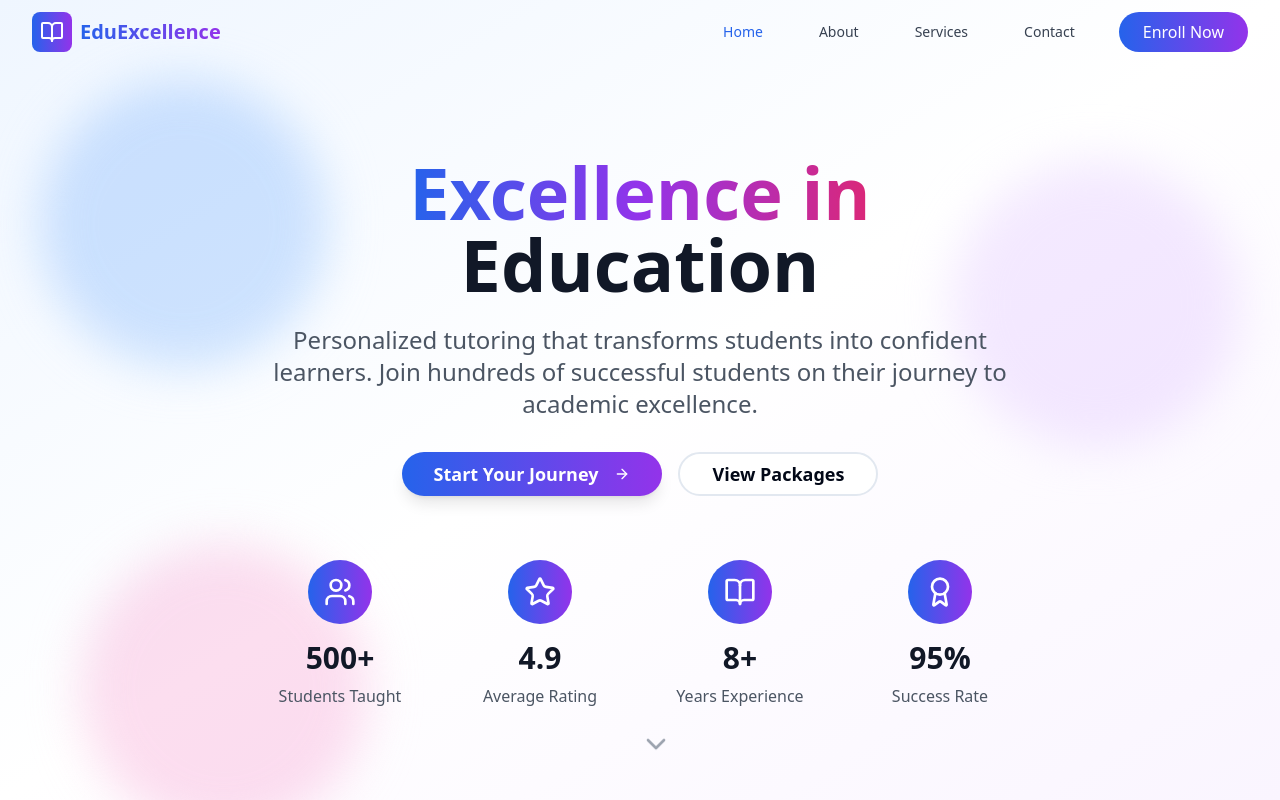
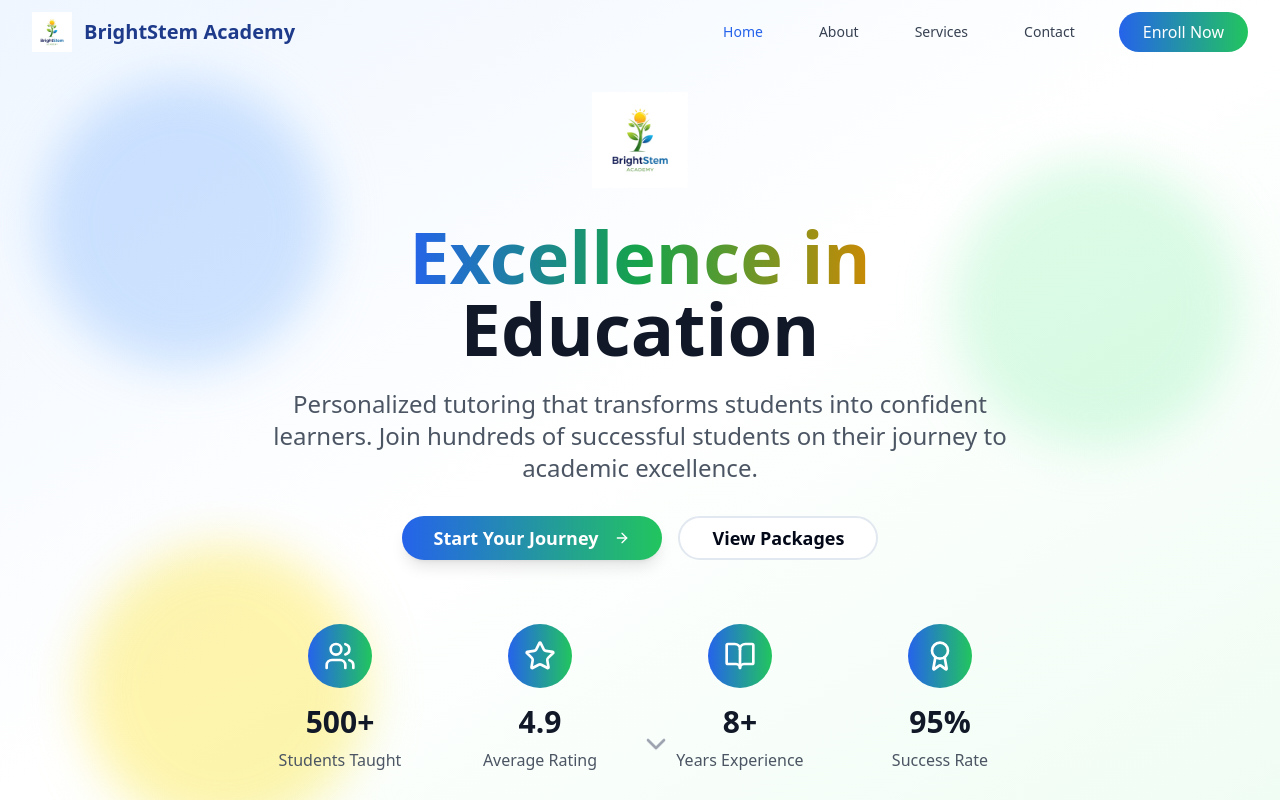
Before and after one commit to shivam7-iitbhu/brightstem-academy, a React (Vite) app: page / in a window 1280 px wide. Shown: the top 800 px of the page. Built offline with nearby package versions, Linux system fonts and the light colour scheme.

Commit message:
Refactor: Incorporate company name and logo
Incorporate the company name "BrightStem Academy" and its logo into the website.

```diff
--- a/index.html
+++ b/index.html
@@ -4,18 +4,20 @@
   <head>
     <meta charset="UTF-8" />
     <meta name="viewport" content="width=device-width, initial-scale=1.0" />
-    <title>EduExcellence - Premier Home Tutoring Services</title>
+    <title>BrightStem Academy - Premier Home Tutoring Services</title>
     <meta name="description" content="Transform your child's academic journey with personalized home tutoring. Expert teaching, proven results, flexible packages from ₹2,000/month." />
-    <meta name="author" content="EduExcellence" />
+    <meta name="author" content="BrightStem Academy" />
 
-    <meta property="og:title" content="EduExcellence - Premier Home Tutoring Services" />
+    <meta property="og:title" content="BrightStem Academy - Premier Home Tutoring Services" />
     <meta property="og:description" content="Transform your child's academic journey with personalized home tutoring. Expert teaching, proven results, flexible packages from ₹2,000/month." />
     <meta property="og:type" content="website" />
-    <meta property="og:image" content="https://lovable.dev/opengraph-image-p98pqg.png" />
+    <meta property="og:image" content="/lovable-uploads/d8899f5c-745b-4049-aaf0-37773ca2e953.png" />
 
     <meta name="twitter:card" content="summary_large_image" />
-    <meta name="twitter:site" content="@lovable_dev" />
-    <meta name="twitter:image" content="https://lovable.dev/opengraph-image-p98pqg.png" />
+    <meta name="twitter:site" content="@brightstem_academy" />
+    <meta name="twitter:image" content="/lovable-uploads/d8899f5c-745b-4049-aaf0-37773ca2e953.png" />
+
+    <link rel="icon" href="/lovable-uploads/d8899f5c-745b-4049-aaf0-37773ca2e953.png" type="image/png">
   </head>
 
   <body>
--- a/src/components/Footer.tsx
+++ b/src/components/Footer.tsx
@@ -1,7 +1,7 @@
 
 import { useState } from 'react';
 import { Link } from 'react-router-dom';
-import { BookOpen, Mail, Phone, MapPin, Send, Facebook, Twitter, Instagram, Youtube } from 'lucide-react';
+import { Mail, Phone, MapPin, Send, Facebook, Twitter, Instagram, Youtube } from 'lucide-react';
 import { Button } from '@/components/ui/button';
 import { Input } from '@/components/ui/input';
 import { useToast } from '@/hooks/use-toast';
@@ -32,7 +32,7 @@ const Footer = () => {
   return (
     <footer className="bg-gray-900 text-white">
       {/* Quick Enrollment Section */}
-      <div className="bg-gradient-to-r from-blue-600 to-purple-600 py-12">
+      <div className="bg-gradient-to-r from-blue-600 to-green-500 py-12">
         <div className="max-w-7xl mx-auto px-4 sm:px-6 lg:px-8 text-center">
           <h2 className="text-3xl font-bold mb-4">Ready to Start Learning?</h2>
           <p className="text-xl text-blue-100 mb-8 max-w-2xl mx-auto">
@@ -72,11 +72,13 @@ const Footer = () => {
           <div className="grid md:grid-cols-2 lg:grid-cols-4 gap-8">
             {/* Brand Section */}
             <div className="lg:col-span-1">
-              <Link to="/" className="flex items-center space-x-2 mb-6">
-                <div className="p-2 bg-gradient-to-r from-blue-600 to-purple-600 rounded-lg">
-                  <BookOpen className="h-6 w-6 text-white" />
-                </div>
-                <span className="text-xl font-bold">EduExcellence</span>
+              <Link to="/" className="flex items-center space-x-3 mb-6">
+                <img
+                  src="/lovable-uploads/d8899f5c-745b-4049-aaf0-37773ca2e953.png"
+                  alt="BrightStem Academy Logo"
+                  className="h-8 w-auto"
+                />
+                <span className="text-xl font-bold">BrightStem Academy</span>
               </Link>
               <p className="text-gray-400 mb-6 leading-relaxed">
                 Transforming lives through quality education. Personalized learning solutions
@@ -136,7 +138,7 @@ const Footer = () => {
                 <div className="flex items-start">
                   <Mail className="h-5 w-5 text-blue-400 mr-3 mt-1 flex-shrink-0" />
                   <div>
-                    <p className="text-white font-medium">teacher@eduexcellence.com</p>
+                    <p className="text-white font-medium">teacher@brightstem.academy</p>
                     <p className="text-gray-400 text-sm">Quick response within 24hrs</p>
                   </div>
                 </div>
@@ -155,7 +157,7 @@ const Footer = () => {
           {/* Bottom Section */}
           <div className="border-t border-gray-800 mt-12 pt-8 flex flex-col md:flex-row justify-between items-center">
             <p className="text-gray-400 text-sm">
-              © 2024 EduExcellence. All rights reserved. Transforming education, one student at a time.
+              © 2024 BrightStem Academy. All rights reserved. Transforming education, one student at a time.
             </p>
             <div className="flex space-x-6 mt-4 md:mt-0">
               <a href="#" className="text-gray-400 hover:text-white text-sm transition-colors">Privacy Policy</a>
--- a/src/components/Navbar.tsx
+++ b/src/components/Navbar.tsx
@@ -1,7 +1,7 @@
 
 import { useState, useEffect } from 'react';
 import { Link, useLocation } from 'react-router-dom';
-import { Menu, X, BookOpen } from 'lucide-react';
+import { Menu, X } from 'lucide-react';
 
 const Navbar = () => {
   const [isOpen, setIsOpen] = useState(false);
@@ -32,12 +32,16 @@ const Navbar = () => {
       <div className="max-w-7xl mx-auto px-4 sm:px-6 lg:px-8">
         <div className="flex justify-between items-center h-16">
           {/* Logo */}
-          <Link to="/" className="flex items-center space-x-2 group">
-            <div className="p-2 bg-gradient-to-r from-blue-600 to-purple-600 rounded-lg group-hover:scale-110 transition-transform">
-              <BookOpen className="h-6 w-6 text-white" />
+          <Link to="/" className="flex items-center space-x-3 group">
+            <div className="group-hover:scale-110 transition-transform">
+              <img
+                src="/lovable-uploads/d8899f5c-745b-4049-aaf0-37773ca2e953.png"
+                alt="BrightStem Academy Logo"
+                className="h-10 w-auto"
+              />
             </div>
-            <span className="text-xl font-bold bg-gradient-to-r from-blue-600 to-purple-600 bg-clip-text text-transparent">
-              EduExcellence
+            <span className="text-xl font-bold text-blue-900">
+              BrightStem Academy
             </span>
           </Link>
 
@@ -55,13 +59,13 @@ const Navbar = () => {
               >
                 {item.name}
                 {isActive(item.path) && (
-                  <span className="absolute inset-x-0 bottom-0 h-0.5 bg-gradient-to-r from-blue-600 to-purple-600 rounded-full animate-fade-in" />
+                  <span className="absolute inset-x-0 bottom-0 h-0.5 bg-gradient-to-r from-blue-600 to-green-500 rounded-full animate-fade-in" />
                 )}
               </Link>
             ))}
             <Link
               to="/contact"
-              className="bg-gradient-to-r from-blue-600 to-purple-600 text-white px-6 py-2 rounded-full hover:shadow-lg hover:scale-105 transition-all duration-200"
+              className="bg-gradient-to-r from-blue-600 to-green-500 text-white px-6 py-2 rounded-full hover:shadow-lg hover:scale-105 transition-all duration-200"
             >
               Enroll Now
             </Link>
@@ -99,7 +103,7 @@ const Navbar = () => {
               <Link
                 to="/contact"
                 onClick={() => setIsOpen(false)}
-                className="block w-full text-center bg-gradient-to-r from-blue-600 to-purple-600 text-white px-3 py-2 rounded-md font-medium mt-4"
+                className="block w-full text-center bg-gradient-to-r from-blue-600 to-green-500 text-white px-3 py-2 rounded-md font-medium mt-4"
               >
                 Enroll Now
               </Link>
--- a/src/pages/Index.tsx
+++ b/src/pages/Index.tsx
@@ -14,7 +14,7 @@ const Index = () => {
     {
       name: "Priya Sharma",
       role: "Parent",
-      content: "My daughter's grades improved dramatically after joining. The personalized attention is outstanding!",
+      content: "My daughter's grades improved dramatically after joining BrightStem. The personalized attention is outstanding!",
       rating: 5
     },
     {
@@ -48,18 +48,26 @@ const Index = () => {
   return (
     <div className="min-h-screen">
       {/* Hero Section */}
-      <section className="relative min-h-screen flex items-center justify-center bg-gradient-to-br from-blue-50 via-white to-purple-50 overflow-hidden pt-16">
+      <section className="relative min-h-screen flex items-center justify-center bg-gradient-to-br from-blue-50 via-white to-green-50 overflow-hidden pt-16">
         {/* Animated background elements */}
         <div className="absolute inset-0">
           <div className="absolute top-20 left-10 w-72 h-72 bg-blue-200 rounded-full mix-blend-multiply filter blur-xl opacity-70 animate-pulse"></div>
-          <div className="absolute top-40 right-10 w-72 h-72 bg-purple-200 rounded-full mix-blend-multiply filter blur-xl opacity-70 animate-pulse delay-1000"></div>
-          <div className="absolute -bottom-8 left-20 w-72 h-72 bg-pink-200 rounded-full mix-blend-multiply filter blur-xl opacity-70 animate-pulse delay-2000"></div>
+          <div className="absolute top-40 right-10 w-72 h-72 bg-green-200 rounded-full mix-blend-multiply filter blur-xl opacity-70 animate-pulse delay-1000"></div>
+          <div className="absolute -bottom-8 left-20 w-72 h-72 bg-yellow-200 rounded-full mix-blend-multiply filter blur-xl opacity-70 animate-pulse delay-2000"></div>
         </div>
 
         <div className="relative max-w-7xl mx-auto px-4 sm:px-6 lg:px-8 text-center">
           <div className="animate-fade-in">
+            <div className="mb-8">
+              <img
+                src="/lovable-uploads/d8899f5c-745b-4049-aaf0-37773ca2e953.png"
+                alt="BrightStem Academy Logo"
+                className="h-24 w-auto mx-auto mb-4"
+              />
+            </div>
+
             <h1 className="text-4xl md:text-6xl lg:text-7xl font-bold mb-6">
-              <span className="bg-gradient-to-r from-blue-600 via-purple-600 to-pink-600 bg-clip-text text-transparent">
+              <span className="bg-gradient-to-r from-blue-600 via-green-600 to-yellow-600 bg-clip-text text-transparent">
                 Excellence in
               </span>
               <br />
@@ -72,7 +80,7 @@ const Index = () => {
             </p>
 
             <div className="flex flex-col sm:flex-row gap-4 justify-center items-center mb-12">
-              <Button asChild size="lg" className="bg-gradient-to-r from-blue-600 to-purple-600 hover:from-blue-700 hover:to-purple-700 text-white px-8 py-3 rounded-full text-lg font-semibold shadow-lg hover:shadow-xl transition-all duration-300 hover:scale-105">
+              <Button asChild size="lg" className="bg-gradient-to-r from-blue-600 to-green-500 hover:from-blue-700 hover:to-green-600 text-white px-8 py-3 rounded-full text-lg font-semibold shadow-lg hover:shadow-xl transition-all duration-300 hover:scale-105">
                 <Link to="/contact">
                   Start Your Journey <ArrowRight className="ml-2 h-5 w-5" />
                 </Link>
@@ -89,7 +97,7 @@ const Index = () => {
             <div className="grid grid-cols-2 md:grid-cols-4 gap-8 mt-16">
               {stats.map((stat, index) => (
                 <div key={index} className="text-center group hover:scale-105 transition-transform duration-300">
-                  <div className="inline-flex items-center justify-center w-16 h-16 bg-gradient-to-r from-blue-600 to-purple-600 rounded-full mb-4 group-hover:shadow-lg transition-shadow">
+                  <div className="inline-flex items-center justify-center w-16 h-16 bg-gradient-to-r from-blue-600 to-green-500 rounded-full mb-4 group-hover:shadow-lg transition-shadow">
                     <stat.icon className="h-8 w-8 text-white" />
                   </div>
                   <div className="text-3xl font-bold text-gray-900 mb-2">{stat.number}</div>
@@ -111,7 +119,7 @@ const Index = () => {
         <div className="max-w-7xl mx-auto px-4 sm:px-6 lg:px-8">
           <div className="text-center mb-16 animate-fade-in">
             <h2 className="text-4xl font-bold text-gray-900 mb-4">
-              Choose Your <span className="bg-gradient-to-r from-blue-600 to-purple-600 bg-clip-text text-transparent">Learning Path</span>
+              Choose Your <span className="bg-gradient-to-r from-blue-600 to-green-500 bg-clip-text text-transparent">Learning Path</span>
             </h2>
             <p className="text-xl text-gray-600 max-w-3xl mx-auto">
               Flexible packages designed to meet every student's unique needs and learning goals.
@@ -172,7 +180,7 @@ const Index = () => {
         <div className="max-w-7xl mx-auto px-4 sm:px-6 lg:px-8">
           <div className="text-center mb-16">
             <h2 className="text-4xl font-bold text-gray-900 mb-4">
-              What Our <span className="bg-gradient-to-r from-blue-600 to-purple-600 bg-clip-text text-transparent">Students Say</span>
+              What Our <span className="bg-gradient-to-r from-blue-600 to-green-500 bg-clip-text text-transparent">Students Say</span>
             </h2>
             <p className="text-xl text-gray-600">Real stories from real students and parents</p>
           </div>
@@ -198,7 +206,7 @@ const Index = () => {
       </section>
 
       {/* CTA Section */}
-      <section className="py-20 bg-gradient-to-r from-blue-600 to-purple-600">
+      <section className="py-20 bg-gradient-to-r from-blue-600 to-green-500">
         <div className="max-w-7xl mx-auto px-4 sm:px-6 lg:px-8 text-center">
           <h2 className="text-4xl font-bold text-white mb-6">
             Ready to Start Your Learning Journey?
```
Also changed, not shown: src/pages/Services.tsx (+3 -4 lines), public/lovable-uploads/d8899f5c-745b-4049-aaf0-37773ca2e953.png (added).
